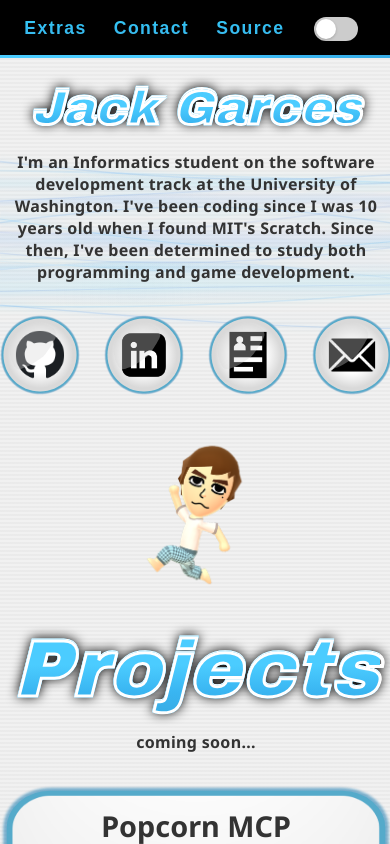
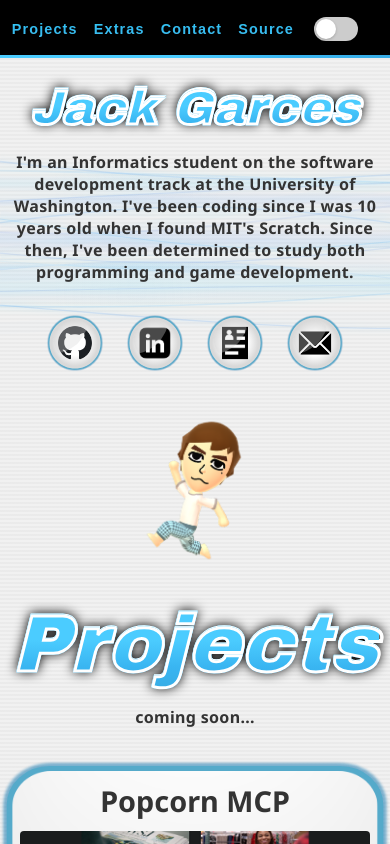
Before and after one commit to jackroangarces/personalwebsite, a SvelteKit app in the folder frontend/: page / in a window 390 px wide. Built offline with nearby package versions, Linux system fonts and the light colour scheme.

Commit message:
mobile enhancements, ui tweaks

```diff
--- a/frontend/src/app.css
+++ b/frontend/src/app.css
@@ -5,6 +5,7 @@
     margin: 0;
     padding: 0;
     height: 100%;
+    overflow-x: hidden;
     overflow-y: scroll;
     -ms-overflow-style: none;
     scrollbar-width: none;
@@ -397,9 +398,15 @@
   .project-card {
     position: relative;
     width: 100%;
-    height: 480px;
+    height: 500px;
     min-width: 0;
     flex-shrink: 0;
+    transition: transform 0.25s ease;
+    overflow: hidden;
+  }
+
+  .project-card:hover {
+    transform: translateY(-6px);
   }
 
   .project-card-frame {
@@ -414,6 +421,7 @@
   .project-card-content {
     position: relative;
     width: 100%;
+    min-width: 0;
     height: 100%;
     padding: 1rem 1.25rem;
     display: flex;
@@ -432,11 +440,14 @@
     color: #333;
     line-height: 1.2;
     padding-top: 0.5rem;
+    overflow-wrap: break-word;
+    word-break: break-word;
   }
 
   .project-card-image-wrap {
     flex-shrink: 0;
     width: 100%;
+    min-width: 0;
     aspect-ratio: 16 / 7;
     overflow: hidden;
     border-radius: 4px;
@@ -446,6 +457,7 @@
   .project-card-image {
     width: 100%;
     height: 100%;
+    max-width: 100%;
     object-fit: cover;
     display: block;
   }
@@ -453,6 +465,7 @@
   .project-card .project-card-body {
     flex: 1;
     min-height: 0;
+    min-width: 0;
     margin: 0.75rem 0 0 0;
     padding: 0;
     text-align: left;
@@ -462,6 +475,9 @@
     color: #333;
     line-height: 1.4;
     overflow-y: auto;
+    overflow-x: hidden;
+    overflow-wrap: break-word;
+    word-break: break-word;
   }
 
   .project-card-buttons {
@@ -499,14 +515,47 @@
     opacity: 0.9;
   }
 
+  .project-card-btn--static {
+    cursor: default;
+    pointer-events: none;
+  }
+
+  .project-card-btn--static:hover {
+    opacity: 1;
+  }
+
   .project-card-btn:focus-visible {
     outline: 2px solid #4BCCFF;
     outline-offset: 2px;
   }
 
+  .project-card-btn--static:focus-visible {
+    outline: none;
+  }
+
   @media (max-width: 768px) {
     .project-cards {
       grid-template-columns: repeat(2, 1fr);
+    }
+
+    .turbine-wrapper {
+      transform: translateY(5px);
+    }
+
+    .hero .extras {
+      padding-bottom: 4rem;
+    }
+
+    .hero .buttons .button-link img,
+    .hero .extras .button-link img {
+      width: 3.5rem;
+      height: 3.5rem;
+    }
+
+    .nav-text-btn {
+      font-size: 0.9rem;
+      padding: 0.25rem;
+      margin-right: 0.5rem;
     }
   }
 
--- a/frontend/src/lib/components/ProjectCard.svelte
+++ b/frontend/src/lib/components/ProjectCard.svelte
@@ -32,7 +32,14 @@
     {#if buttons.length > 0}
       <div class="project-card-buttons">
         {#each buttons.slice(0, 2) as btn}
-          {#if btn.href}
+          {#if btn.style === 'orange'}
+            <span
+              class="project-card-btn project-card-btn--static"
+              style="--btn-bg: url({projectButtonStyles[btn.style]})"
+            >
+              {btn.label}
+            </span>
+          {:else if btn.href}
             <a
               href={btn.href}
               class="project-card-btn"
--- a/frontend/src/routes/+page.svelte
+++ b/frontend/src/routes/+page.svelte
@@ -16,11 +16,12 @@
   import vouch from '$lib/assets/project-assets/vouch.png';
   import congress from '$lib/assets/project-assets/congress.png';
   import husky from '$lib/assets/project-assets/husky.png';
+  import pop from '$lib/assets/project-assets/pop.png';
 
   const projectCards = [
     {
       header: 'Popcorn MCP',
-      image: miiPose,
+      image: pop,
       body: 'Developed a full-stack MCP server and AI agent wrapper integrating project management, tracking, and communication tools into a unified system with persistent context awareness. Built backend APIs and tool interfaces enabling AI agents to retrieve data and trigger workflows through an MCP-based architecture.',
       buttons: [
         { style: 'orange', label: 'Closed Source'}
```
Also changed, not shown: frontend/src/lib/assets/project-assets/orange.svg, frontend/src/lib/assets/project-assets/pop.png (added).
